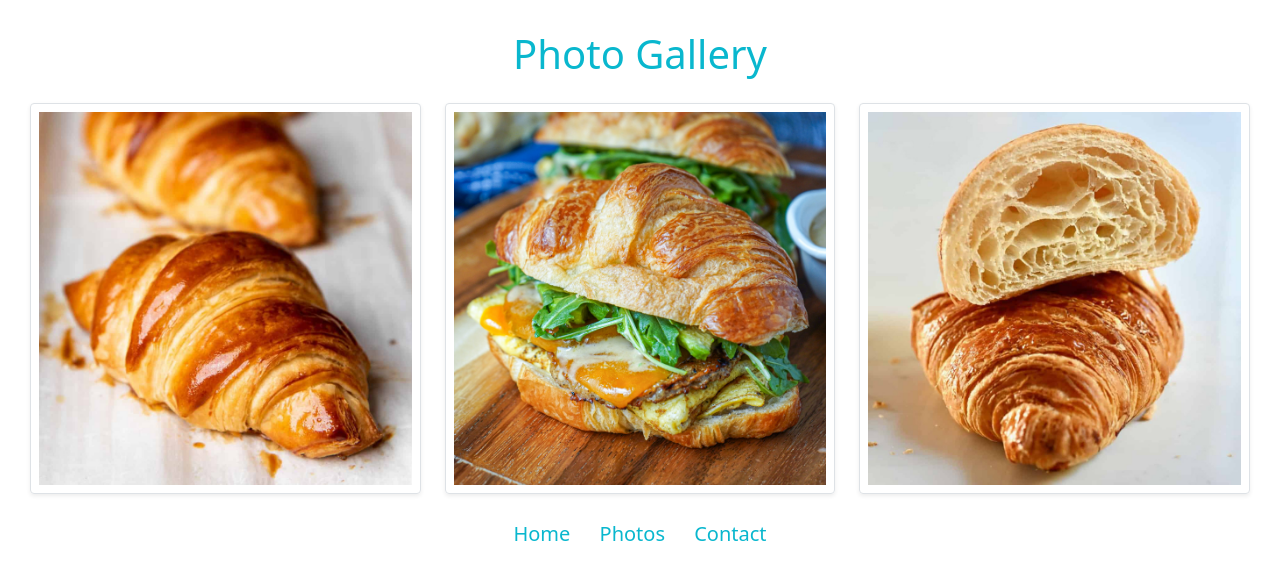
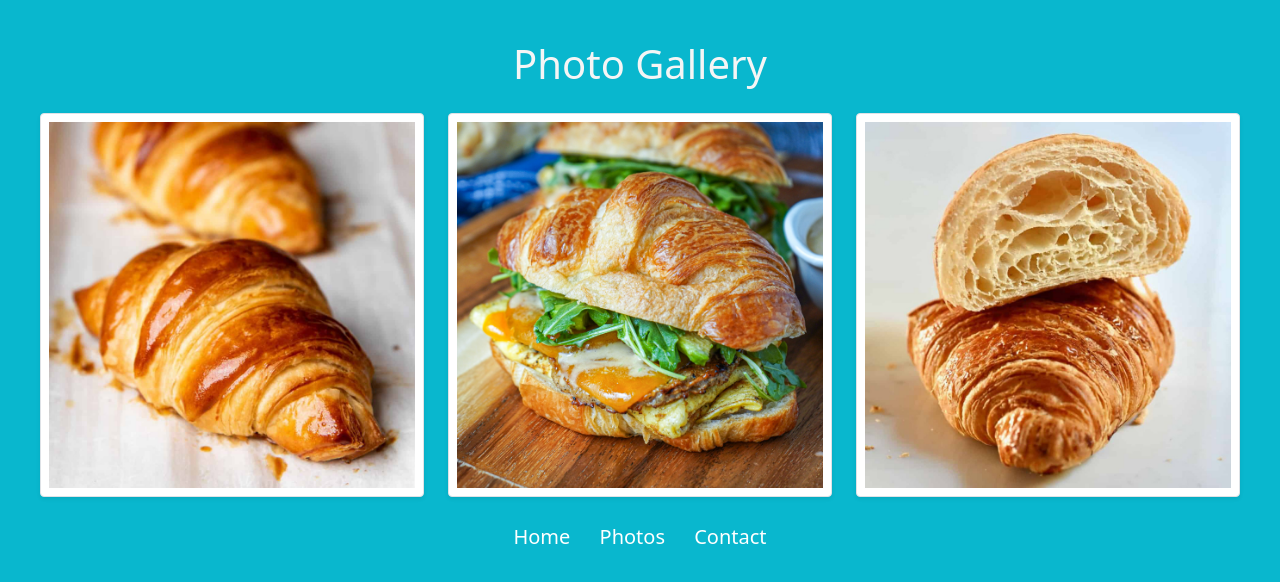
Before and after one commit to jessmontero/Croissant, a plain HTML site: page photo.html in a window 1280 px wide. Drawn offline with nearby package versions, Linux system fonts and the light colour scheme.

Commit message:
Changed background colour

```diff
--- a/src/styles.css
+++ b/src/styles.css
@@ -1,11 +1,12 @@
 body {
   text-align: center;
-  margin: 30px;
+  margin: 40px;
   font-size: 20px;
+  background: #09b7ce;
 }
 
 h1 {
-  color: #09b7ce;
+  color: whitesmoke;
 }
 
 h1,
@@ -14,8 +15,12 @@ img,
   margin-bottom: 25px;
 }
 
+img {
+  background: white;
+}
+
 a {
-  color: #09b7ce;
+  color: white;
   text-decoration: none;
 }
 
```
